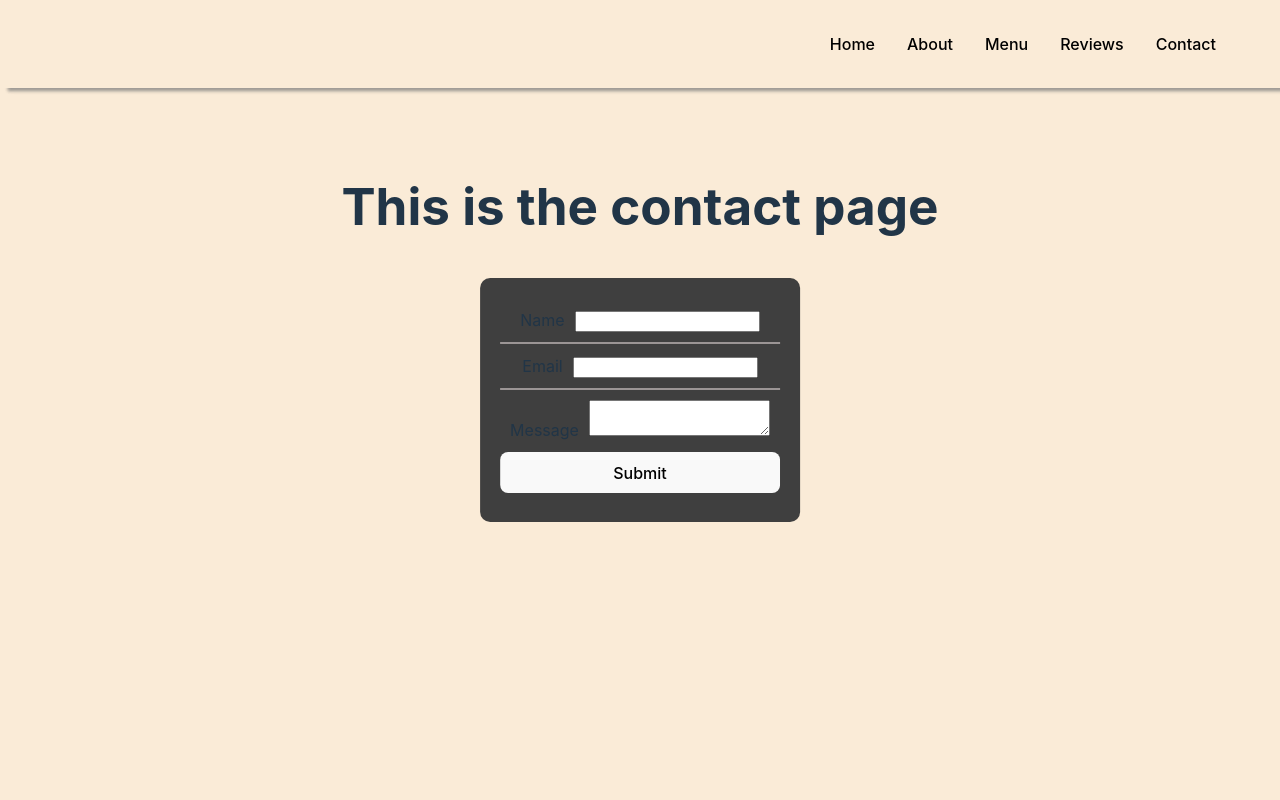
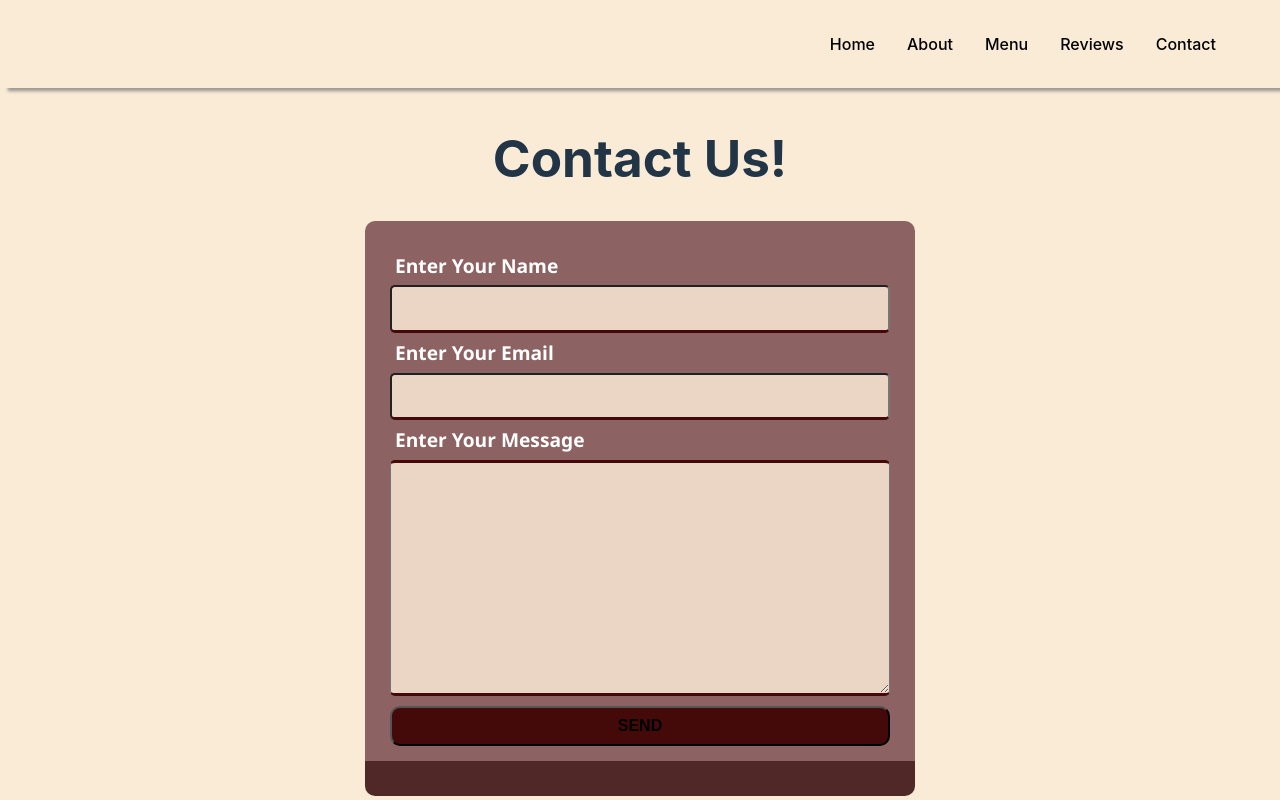
Before and after one commit to shreshthagg/Restaurant, a React (Vite) app in the folder restaurant/: page /contact in a window 1280 px wide. Built offline with nearby package versions, Linux system fonts and the light colour scheme.

Commit message:
new style for form

```diff
--- a/restaurant/package.json
+++ b/restaurant/package.json
@@ -10,6 +10,7 @@
     "preview": "vite preview"
   },
   "dependencies": {
+    "@emailjs/browser": "^3.11.0",
     "react": "^18.2.0",
     "react-dom": "^18.2.0",
     "react-router-dom": "^6.13.0"
--- a/restaurant/src/pages/Contact.jsx
+++ b/restaurant/src/pages/Contact.jsx
@@ -1,45 +1,38 @@
-import React, { useState } from 'react';
+import React, { useRef } from 'react';
+import emailjs from '@emailjs/browser';
 import Navbar from "../components/Navbar";
 import "./contact.css";
 
 
 function Contact() {
-  const [ name, setName ] = useState('');
-  const [ email, setEmail ] = useState('');
-  const [ message, setMessage ] = useState('');
-  function handleSubmit(e) {
+  const form = useRef();
+
+  const sendEmail = (e) => {
     e.preventDefault();
-    console.log(name, email, message);
-    let inputName = document.getElementById('name');
-    let inputEmail = document.getElementById('email');
-    let inputMessage = document.getElementById('message');
-    inputName.value = '';
-    inputEmail.value = '';
-    inputMessage.value = '';
-  }
+
+    emailjs.sendForm('service_7mo1mjf', 'template_5xc96lk', form.current, 'XlK6MTtIrkbuYN4Ll')
+      .then((result) => {
+          console.log(result.text);
+          e.target.reset();
+      }, (error) => {
+          console.log(error.text);
+      });
+  };
+
 
   return (
     <>
       <Navbar />
-      <h1>This is the contact page</h1>
-      <form>
-      <div className = "name">
-        <label htmlFor="name">Name</label>
-        <input type="text" id="name" name="name" value={name} onChange={e => setName(e.target.value)}/>
-      </div>
-
-      <div className = "email">
-        <label htmlFor="email">Email</label>
-        <input type="email" id="email" name="email" value={email} onChange={e => setEmail(e.target.value)}/>
-      </div>
-
-      <div className = "message">
-        <label htmlFor="message">Message</label>
-        <span role="textbox"></span>
-        <textarea id="message" name="message" value={message} onChange={e => setMessage(e.target.value)}/>
-      </div>
-
-      <button type="submit" onClick={handleSubmit}>Submit</button>
+      <div className="contacts">
+        <h1>Contact Us!</h1></div>
+      <form ref={form} onSubmit={sendEmail}>
+      <label>Enter Your Name</label>
+      <input type="text" name="user_name" />
+      <label>Enter Your Email</label>
+      <input type="email" name="user_email" />
+      <label>Enter Your Message</label>
+      <textarea name="message" />
+      <input type="submit" value="SEND" />
     </form>
 
     </>
--- a/restaurant/src/pages/contact.css
+++ b/restaurant/src/pages/contact.css
@@ -1,48 +1,70 @@
-h1 {
-  height: 10em;
-  position: absolute;
-  top: 50%;
-  left: 50%;
-  margin-right: -50%;
-  transform: translate(-50%, -50%)
+.contacts{
+  margin-top: 130px;
 }
-
 form {
   display: flex;
   flex-direction: column;
-  height: 10em;
-  position: absolute;
-  top: 50%;
-  left: 50%;
-  margin-right: -50%;
-  transform: translate(-50%, -50%);
-  background-color: rgb(63, 63, 63);
+  background-color: rgb(140, 98, 98);
   border-radius: 10px;
-  padding: 20px 20px 5% 20px;
+  border-bottom: 35px solid rgb(80, 40, 40);
+  width: 500px;
+  height: 500px;
+  padding: 25px 25px 15px;
+  color: black;
+  font-size: larger;
+  font-family: 'Segoe UI', Tahoma, Geneva, Verdana, sans-serif;
+
 
 }
 
 label {
-  margin-right: 10px;
+  color: rgb(255, 255, 255);
+  font-weight: bold;
+  text-align: left;
+  padding: 5px;
+  margin-top: 1px;
 }
 
 
-.name {
+input[type=text] {
   flex: 1;
   padding: 10px;
-  border: none;
-  border-bottom: 2px solid rgb(155, 149, 149);
+  background-color: rgb(235, 214, 198);
+  border-radius: 5px;
+  border-bottom: 3px solid rgb(68, 10, 10);
+  font-size: large;
+  font-weight:bold;
+  color: black;
+
 }
 
-.email {
+input[type=email] {
   flex: 1;
   padding: 10px;
-  border: none;
-  border-bottom: 2px solid rgb(155, 149, 149);
+  background-color: rgb(235, 214, 198);
+  border-radius: 5px;
+  border-bottom: 3px solid rgb(68, 10, 10);
+  font-size: large;
+  font-weight:bold;
+  color: black;
 }
 
-.message {
-  flex: 1;
-  padding: 10px;
+textarea {
+  flex: 10;
+  background-color: rgb(235, 214, 198);
+  border-radius: 5px;
+  border-top: 3px solid rgb(68, 10, 10);
+  border-bottom: 3px solid rgb(68, 10, 10);
+  font-size: larger;
+  font-weight: bold;
+  color: black;
+}
 
+input[type=submit] {
+  flex: 1.5;
+  margin-top: 10px;
+  font-size: medium;
+  font-weight: bold;
+  border-radius: 10px;
+  background-color: rgb(68, 10, 10);
 }
```
Also changed, not shown: 1 other file (tests, documents, lock files or other folders).
